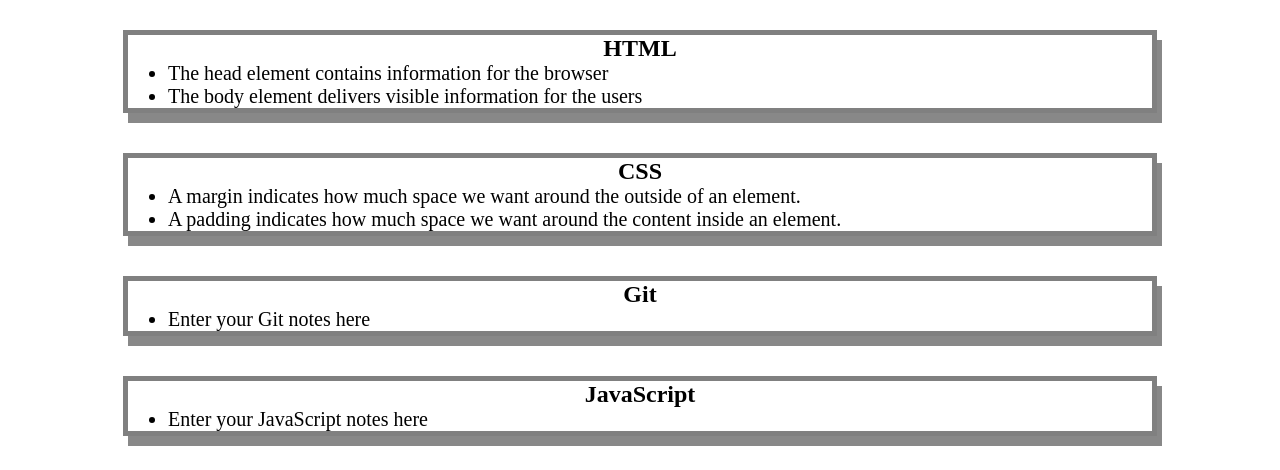
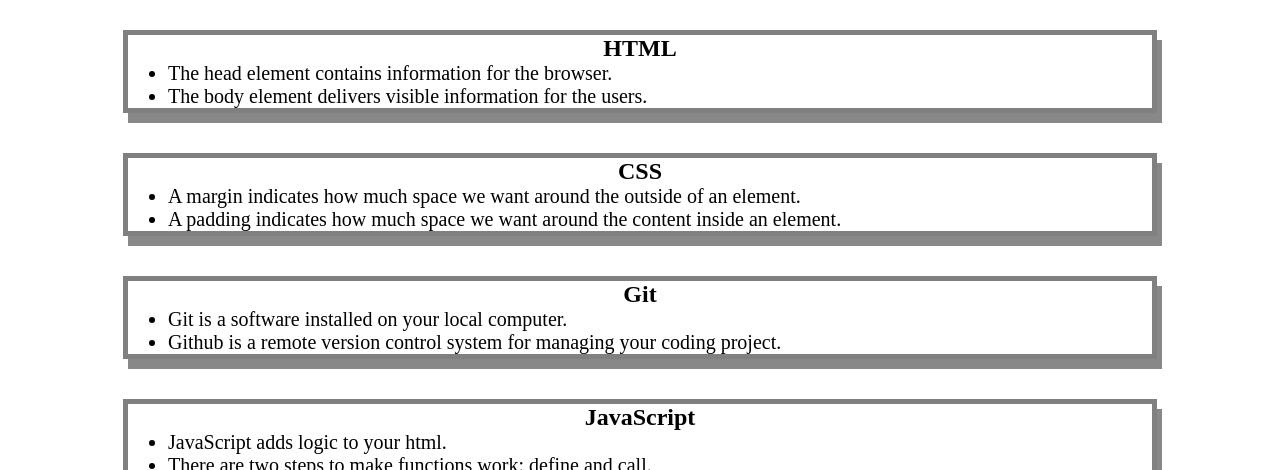
Before and after one commit to annielawang/prework-study-guide, a plain HTML site: page index.html in a window 1280 px wide. Shown: the part 130-600 px from the top of the page. Drawn offline with Linux system fonts and the light colour scheme.

```diff
--- a/index.html
+++ b/index.html
@@ -17,8 +17,8 @@
       <section class="card" id="html-section">
         <h2>HTML</h2>
         <ul>
-          <li>The head element contains information for the browser</li>
-          <li>The body element delivers visible information for the users</li>
+          <li>The head element contains information for the browser.</li>
+          <li>The body element delivers visible information for the users.</li>
         </ul>
       </section>
 
@@ -33,14 +33,16 @@
       <section class="card" id="git-section">
         <h2>Git</h2>
         <ul>
-          <li>Enter your Git notes here</li>
+          <li>Git is a software installed on your local computer.</li>
+          <li>Github is a remote version control system for managing your coding project.</li>
         </ul>
       </section>
 
       <section class="card" id="javascript-section">
         <h2>JavaScript</h2>
         <ul>
-          <li>Enter your JavaScript notes here</li>
+          <li>JavaScript adds logic to your html.</li>
+          <li>There are two steps to make functions work: define and call.</li>
         </ul>
       </section>
     </main>
```
